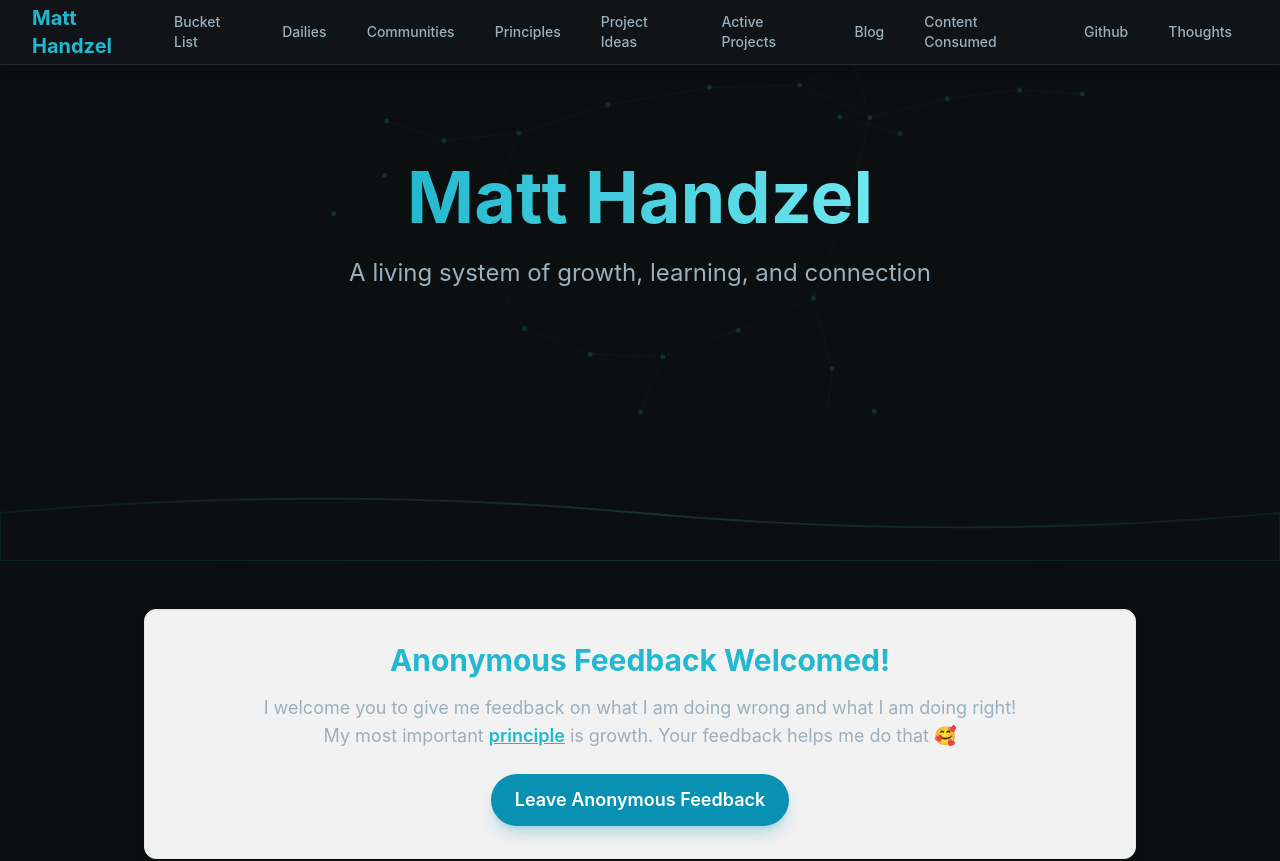
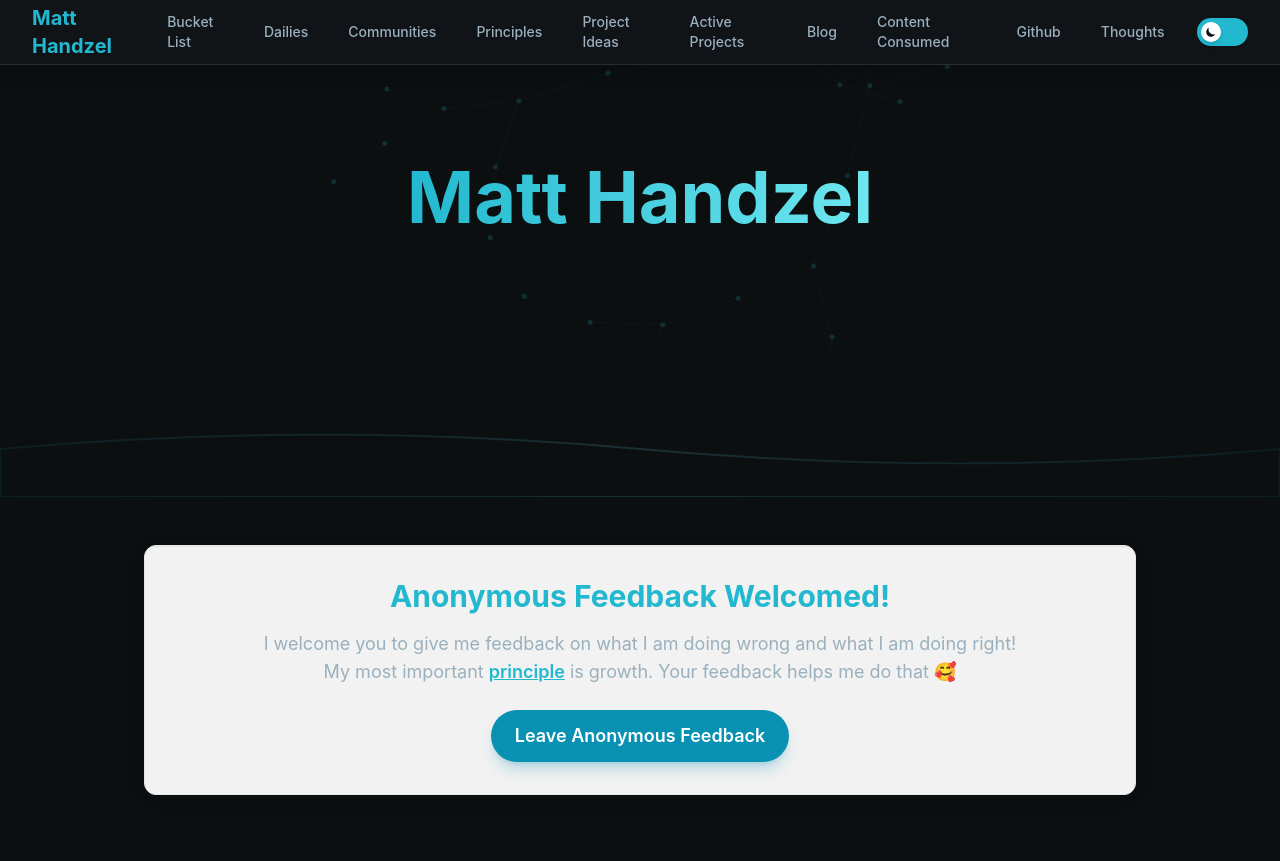
Before and after one commit to MattHandzel/website, a Next.js app in the folder website/: page / in a window 1280 px wide. Shown: the top 861 px of the page. Built offline with nearby package versions, Linux system fonts and the light colour scheme; no server answers.

Commit message:
updated and added theming

```diff
--- a/website/components/Navigation.tsx
+++ b/website/components/Navigation.tsx
@@ -1,7 +1,10 @@
 import Link from 'next/link'
 import { useRouter } from 'next/router'
 import { useCallback } from 'react'
+import dynamic from 'next/dynamic'
 import { isPostHogEnabled, posthog } from '../lib/posthog'
+
+const ThemeToggle = dynamic(() => import('./ThemeToggle'), { ssr: false })
 
 interface NavigationProps {
   currentPage?: string
@@ -52,7 +55,8 @@ export default function Navigation({ currentPage }: NavigationProps) {
               Matt Handzel
             </Link>
           </div>
-          <div className="flex space-x-2">
+          <div className="flex items-center space-x-4">
+            <div className="flex space-x-2">
             {navItems.map((item) => (
               <Link
                 key={item.key}
@@ -67,6 +71,8 @@ export default function Navigation({ currentPage }: NavigationProps) {
                 {item.label}
               </Link>
             ))}
+            </div>
+            <ThemeToggle />
           </div>
         </div>
       </div>
--- a/website/pages/_app.tsx
+++ b/website/pages/_app.tsx
@@ -2,6 +2,7 @@ import React, { useEffect } from 'react'
 import type { AppProps } from 'next/app'
 import { useRouter } from 'next/router'
 import { initPostHog, isPostHogEnabled, posthog } from '../lib/posthog'
+import { ThemeProvider } from '../lib/ThemeContext'
 import '../styles/globals.css'
 import '../styles/heatmap.css'
 
@@ -25,8 +26,10 @@ export default function App({ Component, pageProps }: AppProps) {
   }, [router])
 
   return (
-    <div className="min-h-screen bg-background">
-      <Component {...pageProps} />
-    </div>
+    <ThemeProvider>
+      <div className="min-h-screen bg-background">
+        <Component {...pageProps} />
+      </div>
+    </ThemeProvider>
   )
 }
--- a/website/pages/index.tsx
+++ b/website/pages/index.tsx
@@ -46,9 +46,6 @@ export default function Home({ content }: HomeProps) {
                 Matt Handzel
               </span>
             </h1>
-            <p className="text-xl md:text-2xl text-muted max-w-3xl mx-auto mb-8">
-              A living system of growth, learning, and connection
-            </p>
           </motion.div>
         </div>
 
```
